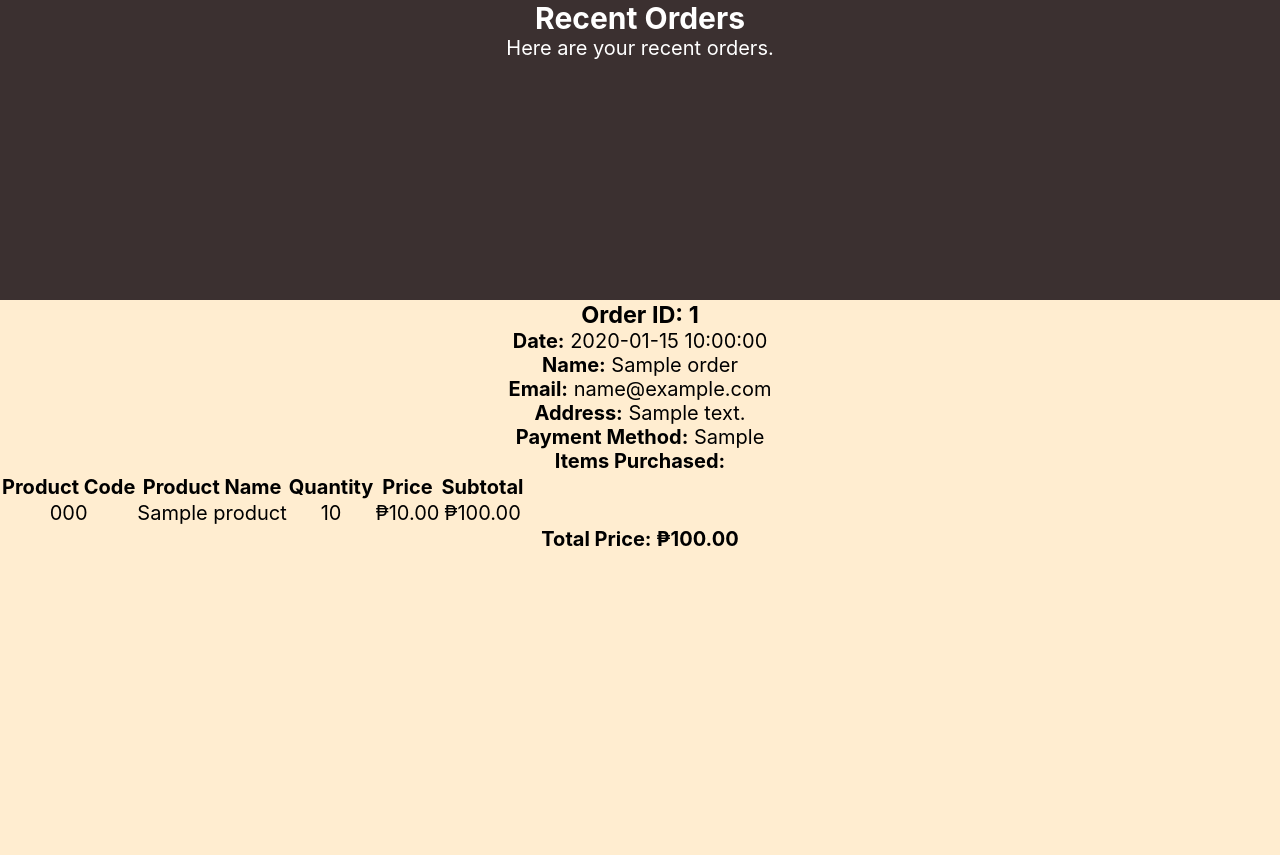
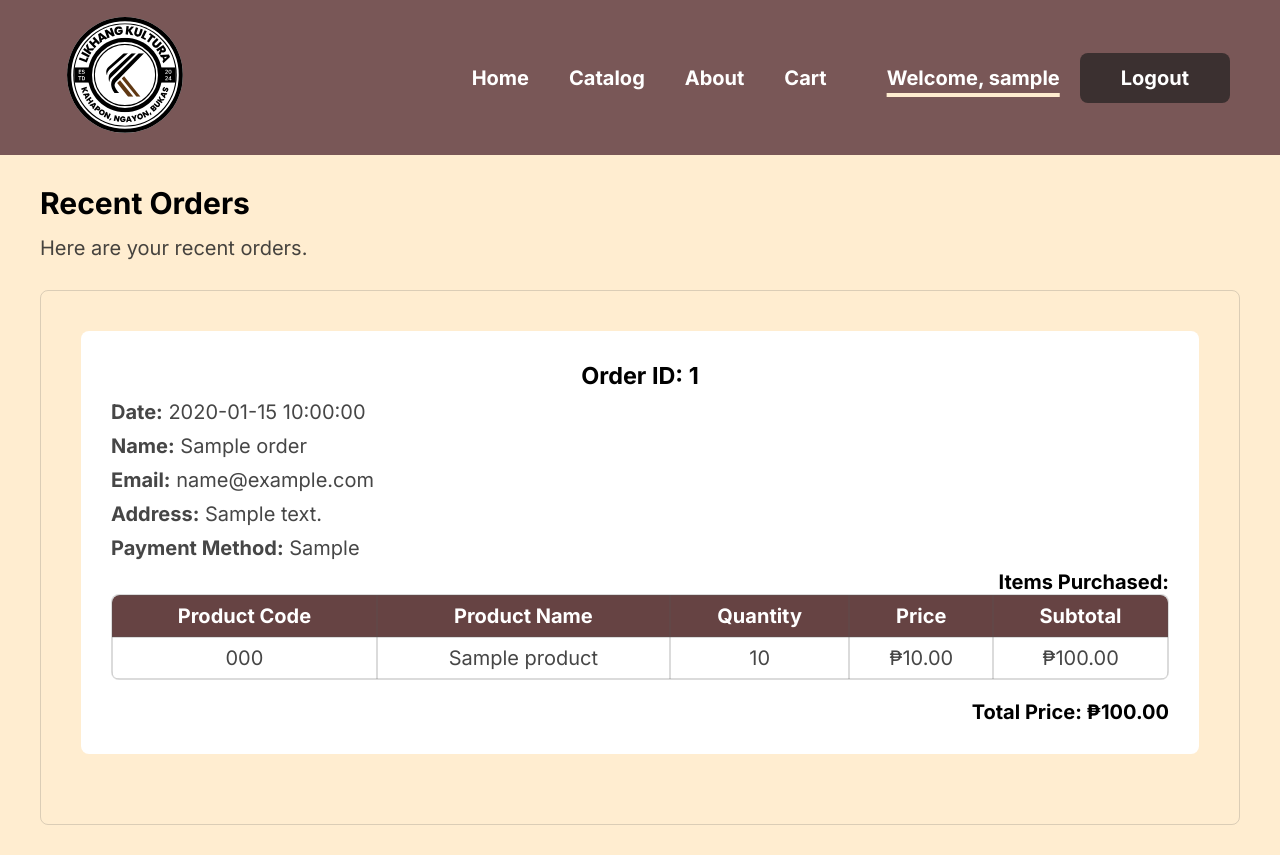
Before and after one commit to Kawtsun/GiftShopManagementSystem, a PHP site: page /pages/recent-orders.php in a window 1280 px wide. Before the commit the page ends 546 px from the top, so only its background shows below. Run offline with PHP 8.4, Linux system fonts and the light colour scheme; the visitor is signed in with stand-in values (Sample User, id 1); tables that the repository leaves empty or names only in its code hold one stand-in row (values such as "Sample post").

Commit message:
temp style

```diff
--- a/pages/recent-orders.php
+++ b/pages/recent-orders.php
@@ -56,21 +56,50 @@ foreach ($orders as $order) {
     <meta charset="UTF-8">
     <meta name="viewport" content="width=device-width, initial-scale=1.0">
     <title>Recent Orders - Likhang Kultura</title>
-    <link rel="stylesheet" href="../style.css"> <!-- Ensure path is correct -->
+    <link rel="preconnect" href="https://fonts.googleapis.com">
+    <link rel="preconnect" href="https://fonts.gstatic.com" crossorigin>
+    <link href="https://fonts.googleapis.com/css2?family=Archivo:ital,wght@0,100..900;1,100..900&family=Inter:ital,opsz,wght@0,14..32,100..900&display=swap" rel="stylesheet">
+    <link rel="stylesheet" href="../style.css">
+    <script src="../script.js"></script>
 </head>
 <body>
     <header>
-        <!-- Include your site's header here -->
+        <div class="navbar">
+            <div class="logo">
+                <img src="../images/logo.svg" alt="Likhang Kultura">
+            </div>
+            <div class="nav-center">
+                <nav class="navlinks">
+                    <ul>
+                        <li><a href="../index.php">Home</a></li>
+                        <li><a href="catalog.php">Catalog</a></li>
+                        <li><a href="index.php">About</a></li>
+                        <li><a href="cart.php">Cart</a></li>
+                    </ul>
+                </nav>
+                <p><?php if (isset($_SESSION['user'])) {
+                    echo "Welcome, " . $_SESSION['user'];
+                } ?></p>
+                <div class="buttons">
+                    <?php if (isset($_SESSION['user'])): ?>
+                    <a href="../validate/logout-validate.php" class="signup">Logout</a>
+                    <?php else: ?>
+                    <a href="login.php" class="login">Log In</a>
+                    <a href="register.php" class="signup">Sign Up</a>
+                    <?php endif; ?>
+                </div>
+            </div>
+        </div>
     </header>
     <main>
-        <div class="intro">
+        <div class="intro3">
             <h2>Recent Orders</h2>
             <p>Here are your recent orders.</p>
         </div>
-        <div class="order_list">
+        <div class="order_summary">
             <?php if (count($orders) > 0): ?>
                 <?php foreach ($orders as $order): ?>
-                    <div class="order">
+                    <div class="summary_intro">
                         <h3>Order ID: <?php echo $order['order_id']; ?></h3>
                         <p><strong>Date:</strong> <?php echo $order['order_date']; ?></p>
                         <p><strong>Name:</strong> <?php echo htmlspecialchars($order['name']); ?></p>
@@ -78,7 +107,7 @@ foreach ($orders as $order) {
                         <p><strong>Address:</strong> <?php echo nl2br(htmlspecialchars($order['address'])); ?></p>
                         <p><strong>Payment Method:</strong> <?php echo htmlspecialchars(ucfirst(str_replace('_', ' ', $order['payment_method']))); ?></p>
                         <h4>Items Purchased:</h4>
-                        <table>
+                        <table class="cart_table2">
                             <thead>
                                 <tr>
                                     <th>Product Code</th>
--- a/style.css
+++ b/style.css
@@ -14,6 +14,11 @@ body {
     text-align: center;
     font-size: 20px;
     background-color: #ffedd0;
+    color: #202020d3;
+}
+
+h1, h2, h3, h4, b {
+    color: black;
 }
 
 .navbar {
@@ -154,7 +159,7 @@ header p {
 
 
 .product_container {
-    border: 3px solid #58585836;
+    border: 1px solid #58585836;;;
     margin: 30px auto;
     width: 1200px;
     border-radius: 8px;
@@ -301,7 +306,8 @@ header p {
 }
 
 .cart_table {
-    width: 100%;
+    width: 1200px;
+    margin: 0px auto;
     border-collapse: collapse;
     margin-bottom: 20px;
     border-radius: 8px;
@@ -382,7 +388,6 @@ header p {
     width: 1200px;
     max-width: 100%;
     margin: 0 auto;
-    margin-bottom: 20px;
 }
 
 .total_price {
@@ -451,3 +456,79 @@ header p {
     padding: 12px 40px;
     font-weight: bold;
 }
+
+
+.order_summary {
+    width: 1200px;
+    margin: 30px auto;
+    padding: 40px;
+    border-radius: 8px;
+    border: 1px solid #58585836;;
+}
+
+.summary_intro {
+    margin-bottom: 30px;
+    border-radius: 8px;
+    width: 100%;
+    padding: 30px;
+    background-color: white;
+}
+
+.summary_intro p{
+    margin: 10px auto;
+    text-align: left;
+}
+
+.summary_intro h3 {
+    margin-bottom: 10px;
+}
+
+.summary_intro h4{
+    text-align: right;
+}
+
+.cart_table2 {
+    width: 100%;
+    margin: 0px auto;
+    border-collapse: collapse;
+    margin-bottom: 20px;
+    border-radius: 8px;
+    overflow: hidden;
+    background-color: #58585836;
+    border: 1px solid #58585836;;
+}
+
+.cart_table2 th, .cart_table2 td {
+    border: 2px solid #58585836;;
+    padding: 8px;
+}
+
+.cart_table2 td {
+    background-color: white;
+}
+
+.cart_table2 th {
+    color: white;
+    background-color: #664343;
+}
+
+
+.cart_table2 thead th:first-child {
+    border-top-left-radius: 8px;
+}
+
+.cart_table2 thead th:last-child {
+    border-top-right-radius: 8px;
+}
+
+.cart_table2 tbody tr:last-child td:first-child {
+    border-bottom-left-radius: 8px;
+}
+
+.cart_table2 tbody tr:last-child td:last-child {
+    border-bottom-right-radius: 8px;
+}
+
+.cart_table2 .subtotal {
+    font-weight: bold;
+}
--- a/validate/process-billing.php
+++ b/validate/process-billing.php
@@ -63,9 +63,9 @@ if (isset($_POST['submit_billing'])) {
 
     // Set order confirmation message based on payment method
     if ($payment_method == 'credit_card') {
-        $_SESSION['success_message'] = "Order Confirmation! Thank you for shopping with us! Your purchase has been successfully processed.";
+        $_SESSION['success_message'] = "Order Confirmation! <br> Thank you for shopping with us! Your purchase has been successfully processed.";
     } else {
-        $_SESSION['success_message'] = "Order Confirmation! Thank you for shopping with us! Please pay once you receive your order.";
+        $_SESSION['success_message'] = "Order Confirmation! <br> Thank you for shopping with us! Please pay once you receive your order.";
     }
 
     // Store order summary in session
```
Also changed, not shown: pages/billing.php (+17 -0 lines), pages/order-confirmation.php (+39 -7 lines).
